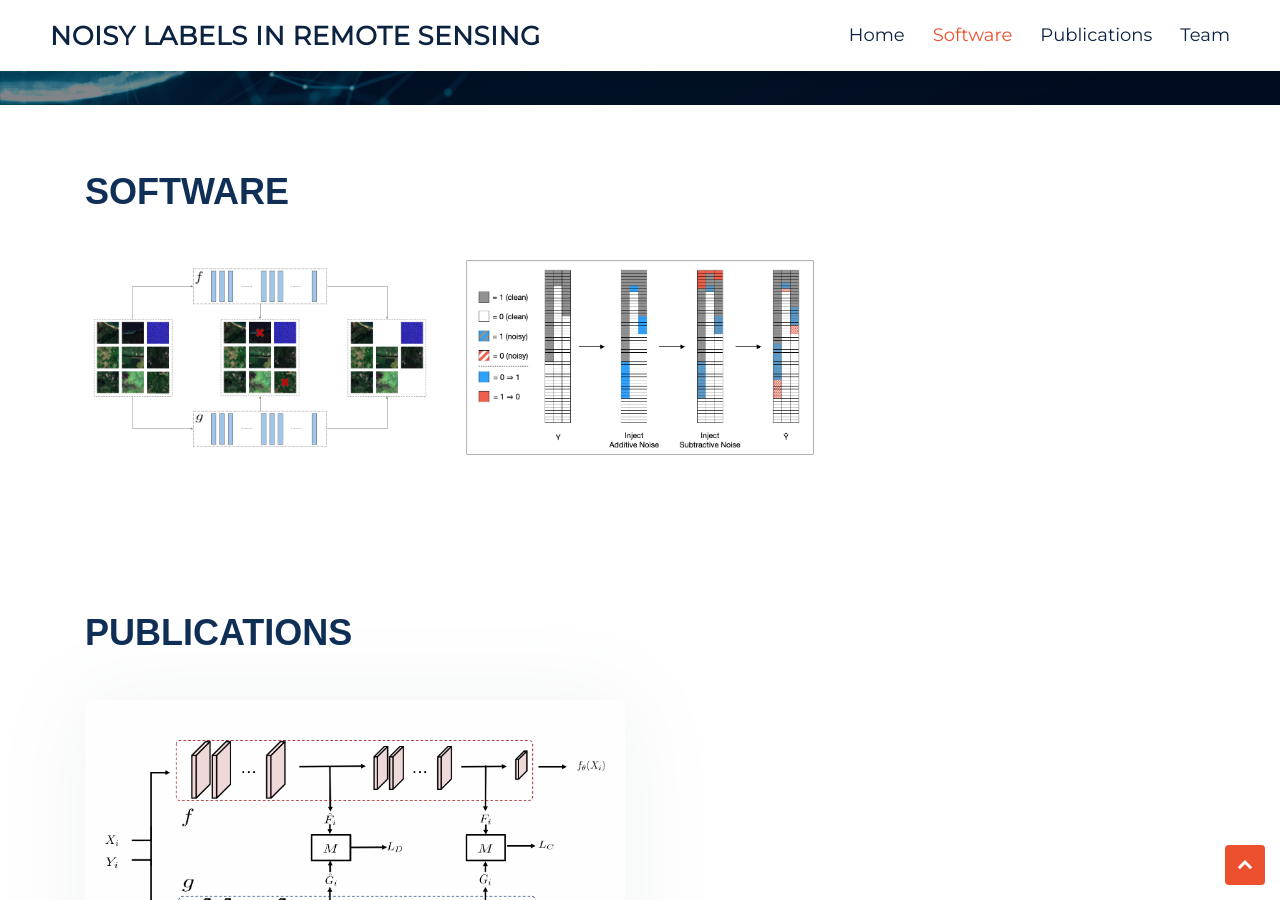
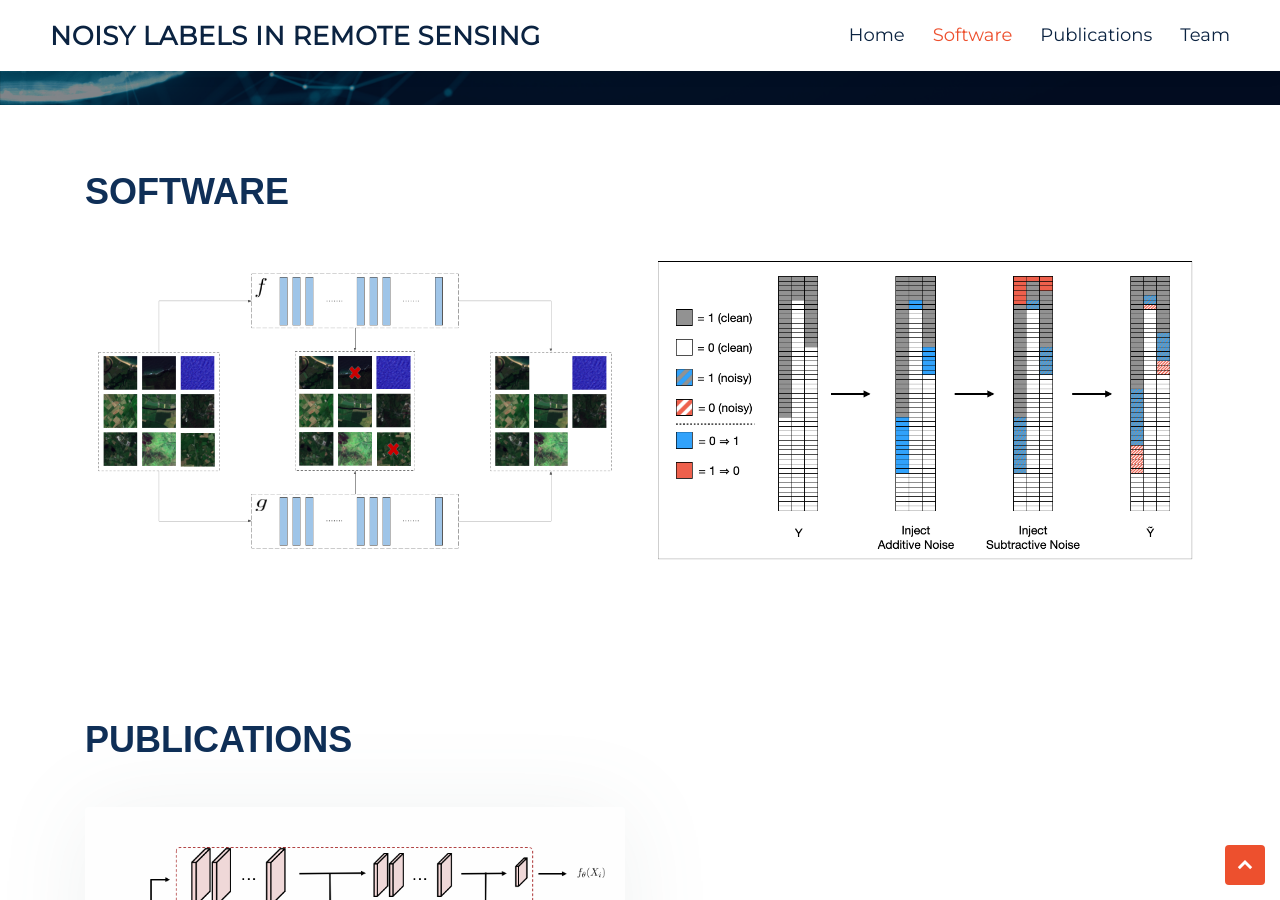
Before and after one commit to rsim-tu-berlin/noisy-label-in-rs.org, a Jekyll site: the page built from index.md, in a window 1280 px wide and 900 px high, scrolled down 795 px. Built offline with Jekyll 4.4.1, drawn with Linux system fonts in a browser that asks for light colours.

Commit message:
update the sections

```diff
--- a/_layouts/page.html
+++ b/_layouts/page.html
@@ -106,7 +106,7 @@
 
           <div class="row portfolio-container" data-aos="fade-up" data-aos-delay="200">
 
-            <div class="col-lg-4 col-md-6 portfolio-item filter-web">
+            <div class="col-lg-6 col-md-6 portfolio-item filter-web">
               <img src="assets/img/software_2.png" class="img-fluid" alt="">
               <div class="portfolio-info">
                 <h4></h4>
@@ -118,7 +118,7 @@
               </div>
             </div>
 
-            <div class="col-lg-4 col-md-6 portfolio-item filter-app">
+            <div class="col-lg-6 col-md-6 portfolio-item filter-app">
               <img src="assets/img/software_3.png" class="img-fluid" alt="">
               <div class="portfolio-info">
                 <h4></h4>
```
